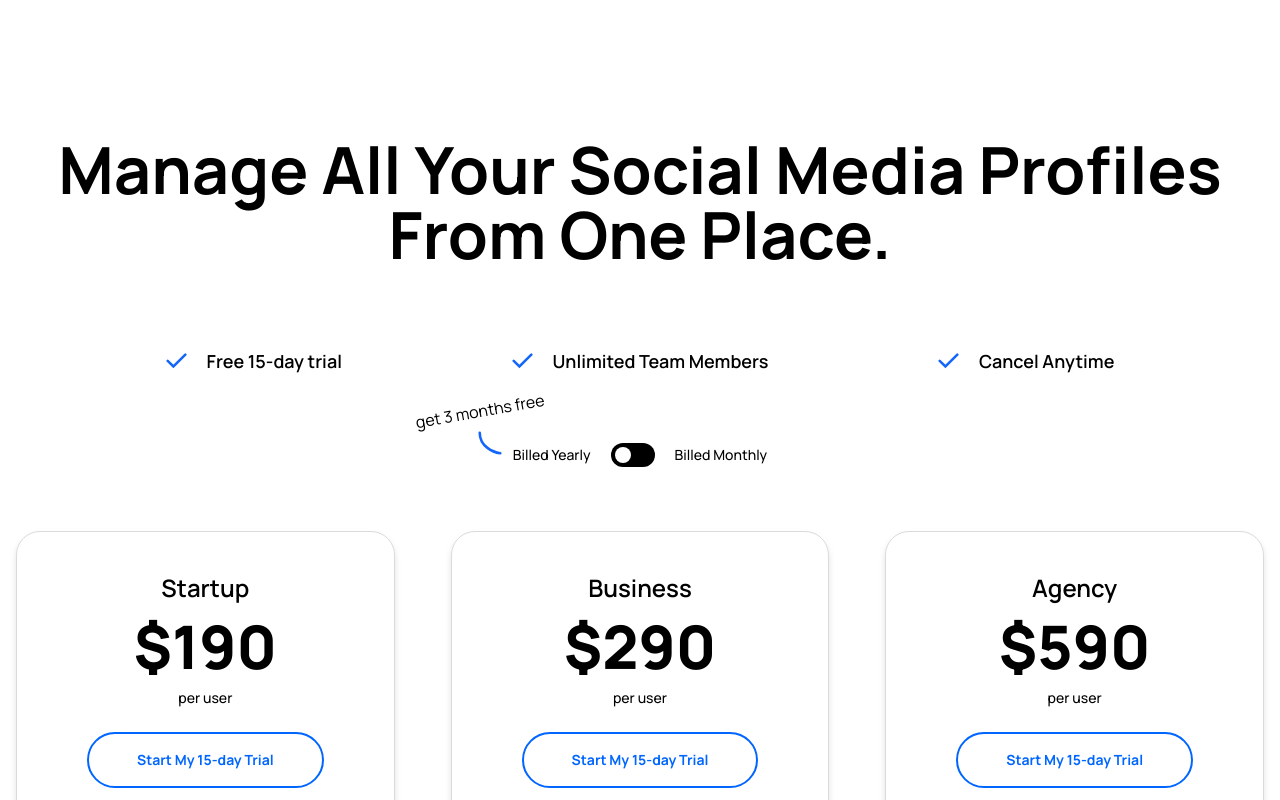
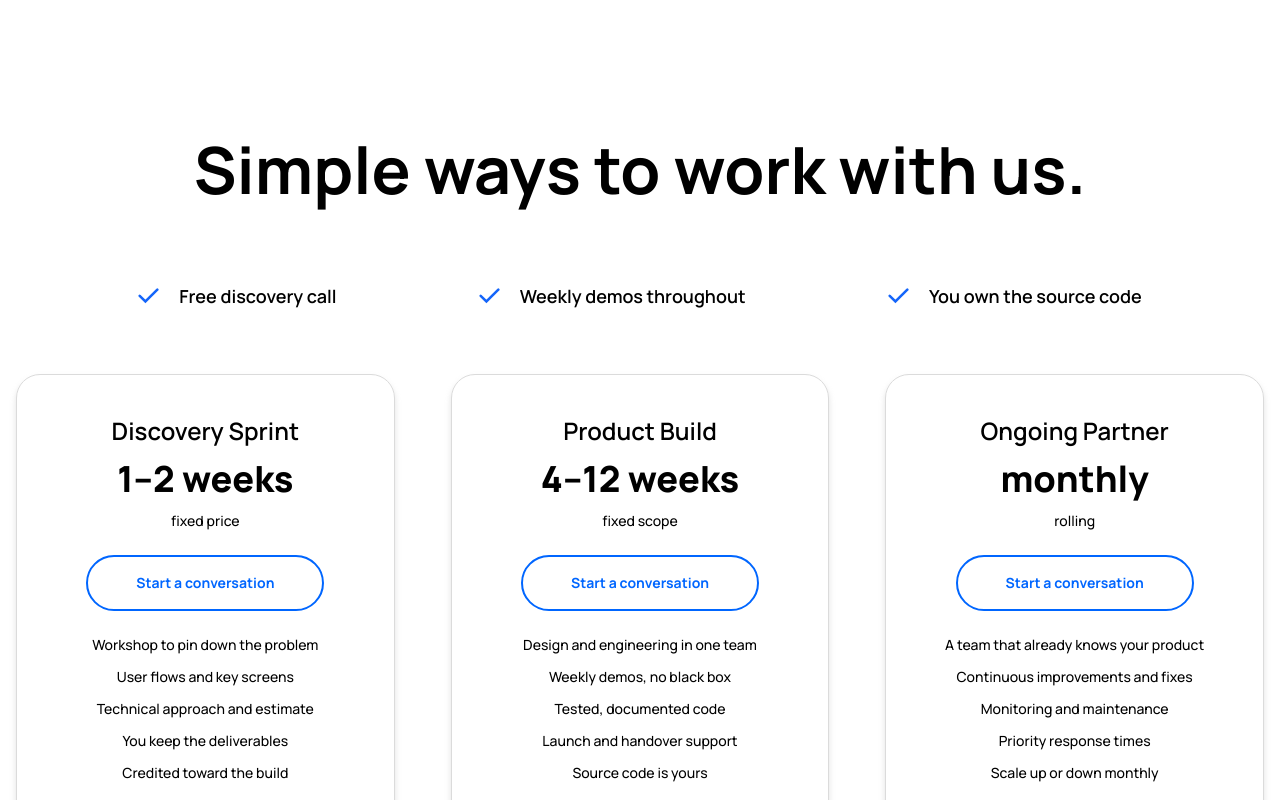
Before and after one commit to Maxorleans55/AeroQuant-Labs, a Next.js app in the folder aeroquant-labs/: page / in a window 1280 px wide. Shown: the part 7400-8200 px from the top of the page. Built offline with nearby package versions, Linux system fonts and the light colour scheme.

Commit message:
feat(services): replace SaaS pricing section with engagement models

```diff
--- a/aeroquant-labs/src/app/api/data/route.ts
+++ b/aeroquant-labs/src/app/api/data/route.ts
@@ -7,6 +7,7 @@ import { featureddata } from '@/app/types/featureddata'
 import { testimonials } from '@/app/types/testimonials'
 import { articles } from '@/app/types/articles'
 import { footerlinks } from '@/app/types/footerlinks'
+import { engagement } from '@/app/types/engagement'
 
 // header nav-links data
 const headerData: HeaderItem[] = [
@@ -80,52 +81,43 @@ const FeaturedData: featureddata[] = [
   },
 ]
 
-// plans data
-const PlansData = [
+// engagement data — how clients work with AeroQuant Labs
+const EngagementData: engagement[] = [
   {
-    heading: 'Startup',
-    price: {
-      monthly: 19,
-      yearly: 190,
-    },
-    user: 'per user',
-    features: {
-      profiles: '5 Social Profiles',
-      posts: '5 Scheduled Posts Per Profile',
-      templates: '400+ Templated',
-      view: 'Calendar View',
-      support: '24/7 Support',
-    },
+    heading: 'Discovery Sprint',
+    duration: '1–2 weeks',
+    label: 'fixed price',
+    features: [
+      'Workshop to pin down the problem',
+      'User flows and key screens',
+      'Technical approach and estimate',
+      'You keep the deliverables',
+      'Credited toward the build',
+    ],
   },
   {
-    heading: 'Business',
-    price: {
-      monthly: 29,
-      yearly: 290,
-    },
-    user: 'per user',
-    features: {
-      profiles: '10 Social Profiles',
-      posts: '5 Scheduled Posts Per Profile',
-      templates: '600+ Templated',
-      view: 'Calendar View',
-      support: '24/7 VIP Support',
-    },
+    heading: 'Product Build',
+    duration: '4–12 weeks',
+    label: 'fixed scope',
+    features: [
+      'Design and engineering in one team',
+      'Weekly demos, no black box',
+      'Tested, documented code',
+      'Launch and handover support',
+      'Source code is yours',
+    ],
   },
   {
-    heading: 'Agency',
-    price: {
-      monthly: 59,
-      yearly: 590,
-    },
-    user: 'per user',
-    features: {
-      profiles: '100 Social Profiles',
-      posts: '100 Scheduled Posts Per Profile',
-      templates: '800+ Templated',
-      view: 'Calendar View',
-      support: '24/7 VIP Support',
-    },
+    heading: 'Ongoing Partner',
+    duration: 'monthly',
+    label: 'rolling',
+    features: [
+      'A team that already knows your product',
+      'Continuous improvements and fixes',
+      'Monitoring and maintenance',
+      'Priority response times',
+      'Scale up or down monthly',
+    ],
   },
 ]
 
@@ -276,7 +268,7 @@ export const GET = () => {
     Aboutdata,
     WorkData,
     FeaturedData,
-    PlansData,
+    EngagementData,
     TestimonialsData,
     ArticlesData,
     FooterLinksData,
--- a/aeroquant-labs/src/app/components/Home/Manage/index.tsx
+++ b/aeroquant-labs/src/app/components/Home/Manage/index.tsx
@@ -1,137 +1,85 @@
 'use client'
 import { useEffect, useState } from 'react'
-import { Switch } from '@headlessui/react'
 import Image from 'next/image'
+import Link from 'next/link'
+import { engagement } from '@/app/types/engagement'
 import PlansSkeleton from '../../Skeleton/Plans'
-import Link from 'next/link'
+
+const highlights = [
+  'Free discovery call',
+  'Weekly demos throughout',
+  'You own the source code',
+]
 
 const Manage = () => {
-  const [plans, setPlans] = useState<any[]>([])
-  const [loading, setLoding] = useState(true)
+  const [engagements, setEngagements] = useState<engagement[]>([])
+  const [loading, setLoading] = useState(true)
+
   useEffect(() => {
     const fetchData = async () => {
       try {
         const res = await fetch('/api/data')
         if (!res.ok) throw new Error('Failed to fetch')
         const data = await res.json()
-        setPlans(data.PlansData)
+        setEngagements(data.EngagementData)
       } catch (error) {
         console.error('Error fetching services:', error)
       } finally {
-        setLoding(false)
+        setLoading(false)
       }
     }
     fetchData()
   }, [])
 
-  const [enabled, setEnabled] = useState(false)
-  const [selectedCategory, setSelectedCategory] = useState<
-    'yearly' | 'monthly'
-  >('yearly')
-
-  const toggleEnabled = () => {
-    // Toggle the enabled state
-    setEnabled((prevEnabled) => !prevEnabled)
-
-    // Update selected category based on the switch position
-    setSelectedCategory((prevCategory) =>
-      prevCategory === 'yearly' ? 'monthly' : 'yearly'
-    )
-  }
-
-  const filteredData = plans.map((plan) => ({
-    ...plan,
-    price: plan.price[selectedCategory],
-  }))
-
   return (
     <section id='services-section'>
       <div className='container mx-auto max-w-7xl px-4'>
-        <h2 className='text-center '>
-          Manage All Your Social Media Profiles From One Place.
+        <h2 className='text-center'>
+          Simple ways to work with us.
         </h2>
-        {/*  */}
+
         <div className='flex sm:block'>
           <div className='flex flex-col sm:flex-row gap-5 md:justify-evenly mt-20 items-start mx-auto'>
-            <div className='flex gap-5 items-center justify-center md:justify-start'>
+            {highlights.map((item, i) => (
+              <div
+                key={i}
+                className='flex gap-5 items-center justify-center md:justify-start'>
                 <Image
                   src='/images/manage/right.svg'
-                alt='right-icon'
+                  alt='check-icon'
                   width={21}
                   height={14}
                 />
-              <p className='text-lg font-semibold'>Free 15-day trial</p>
+                <p className='text-lg font-semibold'>{item}</p>
               </div>
-            <div className='flex gap-5 items-center justify-center md:justify-start'>
-              <Image
-                src='/images/manage/right.svg'
-                alt='right-icon'
-                width={21}
-                height={14}
-              />
-              <p className='text-lg font-semibold'>Unlimited Team Members</p>
-            </div>
-            <div className='flex gap-5 items-center justify-center md:justify-start'>
-              <Image
-                src='/images/manage/right.svg'
-                alt='right-icon'
-                width={21}
-                height={14}
-              />
-              <p className='text-lg font-semibold'>Cancel Anytime</p>
-            </div>
-          </div>
-        </div>
-        {/*  */}
-        <div className='mt-6 relative'>
-          <div className='dance-text xl:-ml-80 lg:-ml-80 md:-ml-80 -ml-52  text-center -rotate-[10deg] mb-5'>
-            get 3 months free
-          </div>
-          <Image
-            src='/images/manage/toggle.svg'
-            alt='toggle-image'
-            width={24}
-            height={24}
-            className='absolute left-[37%] top-8'
-          />
-          <div className='flex items-center justify-center'>
-            <p className='text-sm font-medium mr-5'>Billed Yearly</p>
-            <Switch
-              checked={enabled}
-              onChange={toggleEnabled}
-              className='relative inline-flex h-6 w-11 items-center rounded-full bg-black'>
-              <span className='sr-only'>Toggle billing period</span>
-              <span
-                className={`inline-block h-4 w-4 transform rounded-full bg-white transition ${
-                  enabled ? 'translate-x-6' : 'translate-x-1'
-                }`}
-              />
-            </Switch>
-            <p className='text-sm font-medium ml-5'>Billed Monthly</p>
+            ))}
           </div>
         </div>
 
         <div className='grid grid-cols-1 md:grid-cols-2 lg:grid-cols-3 mt-16 gap-14 manage'>
           {loading
             ? Array.from({ length: 3 }).map((_, i) => <PlansSkeleton key={i} />)
-            : filteredData.map((items, i) => (
+            : engagements.map((items, i) => (
                 <div
                   className='shadow-manage-shadow border border-border text-center p-10 rounded-3xl'
                   key={i}>
                   <h5 className='mb-3'>{items.heading}</h5>
-                  <p className='text-6xl font-extrabold mb-3'>${items.price}</p>
-                  <p className='text-sm font-medium mb-6'>{items.user}</p>
-                  <Link href={'#'}>
+                  <p className='text-4xl font-extrabold mb-3 whitespace-nowrap'>
+                    {items.duration}
+                  </p>
+                  <p className='text-sm font-medium mb-6 text-darkgrey'>
+                    {items.label}
+                  </p>
+                  <Link href='#Join'>
                     <button className='text-sm font-bold text-primary bg-transparent hover:bg-primary hover:text-white border-2 border-primary rounded-full py-4 px-12 mb-6 hover:cursor-pointer'>
-                      Start My 15-day Trial
+                      Start a conversation
                     </button>
                   </Link>
-                  {/* Map through the features object and render each key-value pair dynamically */}
-                  {Object.entries(items.features).map((value: any, index) => (
+                  {items.features.map((feature, index) => (
                     <p
                       className='text-sm font-medium text-darkgrey mb-3'
                       key={index}>
-                      {value}
+                      {feature}
                     </p>
                   ))}
                 </div>
--- /dev/null
+++ b/aeroquant-labs/src/app/types/engagement.ts
@@ -0,0 +1,6 @@
+export type engagement = {
+  heading: string
+  duration: string
+  label: string
+  features: string[]
+}
```
Lines whose indentation alone changed are shown as unchanged.
